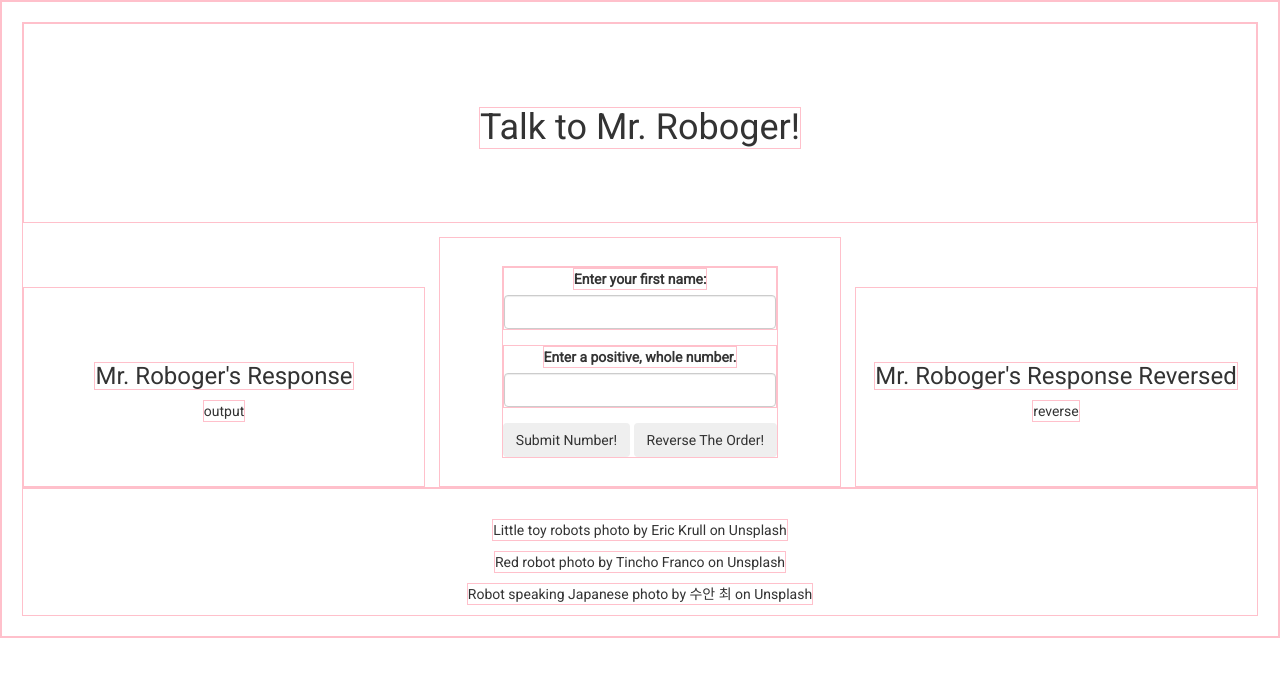
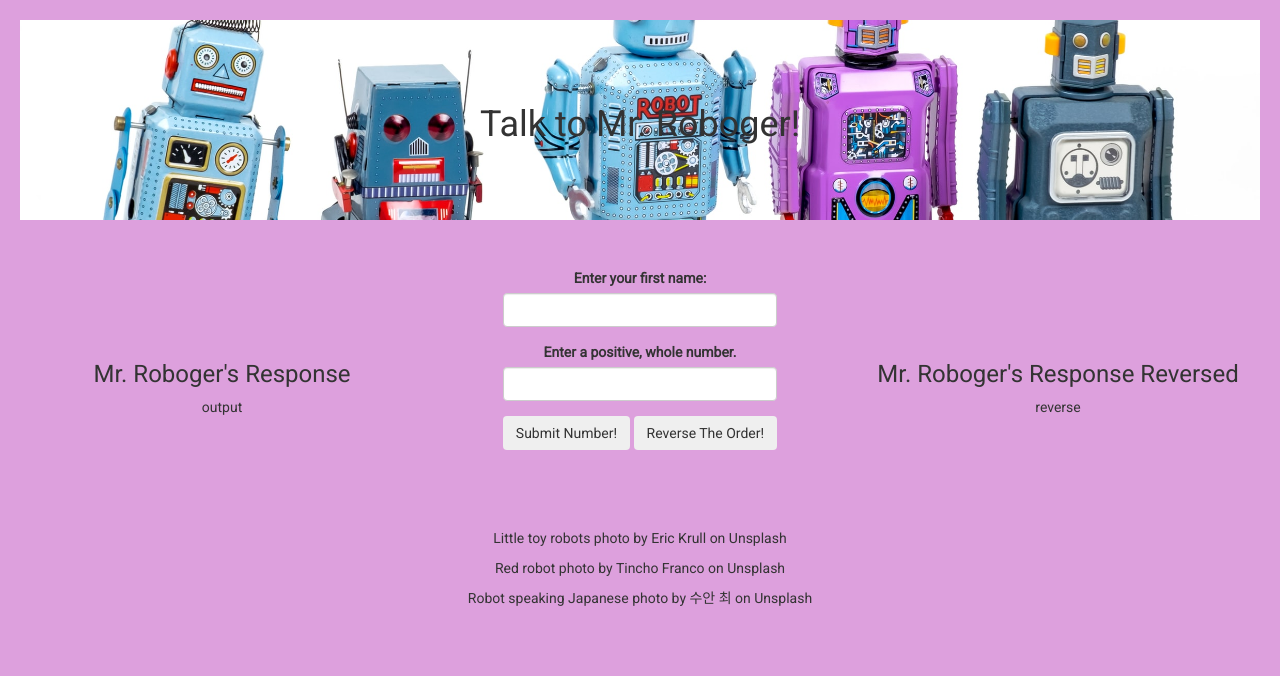
Before and after one commit to LINDGRENBA/mr-roboger-FT, a plain HTML site: page index.html in a window 1280 px wide. Drawn offline with Linux system fonts and the light colour scheme.

Commit message:
Add background image to header, remove border from all elements.

```diff
--- a/css/styles.css
+++ b/css/styles.css
@@ -5,6 +5,7 @@ body {
   padding: 20px;
   box-sizing: border-box;
   font-family: 'Roboto', sans-serif;
+  background-color: plum;
 }
 
 #output, #output-reverse {
@@ -19,8 +20,6 @@ body {
 }
 
 .grid-container > div, header, footer {
-  background-size: cover;
-  background-attachment: fixed;
   display: flex;
   flex-direction: column;
   align-items: center;
@@ -33,6 +32,10 @@ header {
   grid-column-end: 4;
   grid-row-start: 1;
   grid-row-end: 2;
+  background-image: url(../img/little-toy-robots.jpg);
+  background-position: center;
+  background-repeat: no-repeat;
+  background-size: cover;
 }
 
 .form-div {
@@ -59,12 +62,8 @@ header {
 }
 
 footer {
+  margin-top: 1em;
   padding-top: 30px;
-}
-
-
-* {
-  border: 1px solid pink;
 }
 
 
--- a/index.html
+++ b/index.html
@@ -12,10 +12,10 @@
 </head>
 <body>
   <div class="grid-container">
-    <header class="background1">
+    <header>
       <h1>Talk to Mr. Roboger!</h1>
     </header>
-    <div class="form-div background2">
+    <div class="form-div">
       <form action="#" id="number-form">
         <div class="form-group">
           <label for="user-name">Enter your first name:</label>
@@ -29,17 +29,17 @@
         <button class="btn" type="submit" id="reverse-btn">Reverse The Order!</button>
       </form>
     </div>
-    <div id="output" class="background2">
+    <div id="output">
       <h3>Mr. Roboger's Response</h3>
       <p>output</p>
     </div>
-    <div id="output-reverse" class="background2">
+    <div id="output-reverse">
       <h3>Mr. Roboger's Response Reversed</h3>
       <p>reverse</p>
     </div>
   </div>
 </body>
-<footer class="background2">
+<footer>
   <p>Little toy robots photo by Eric Krull on Unsplash</p>
   <p>Red robot photo by Tincho Franco on Unsplash</p>
   <p>Robot speaking Japanese photo by 수안 최 on Unsplash</p>
```
